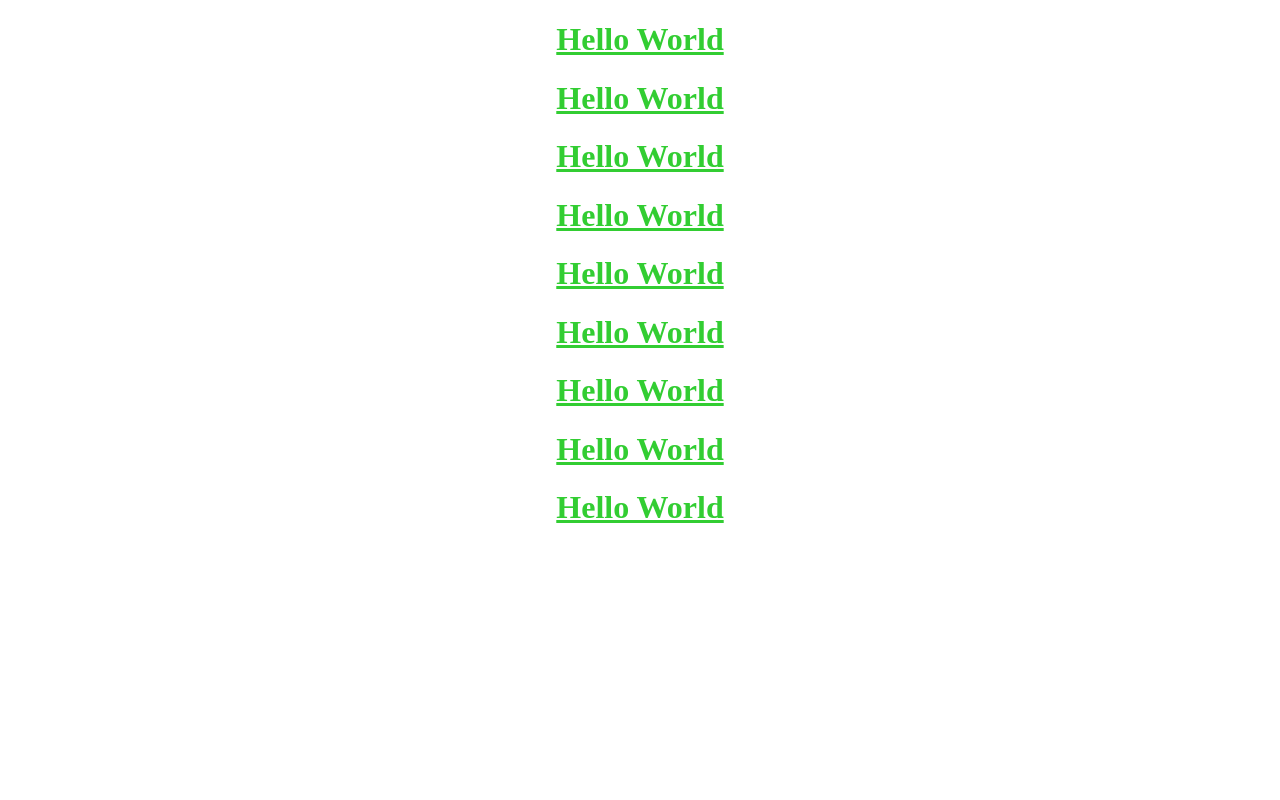
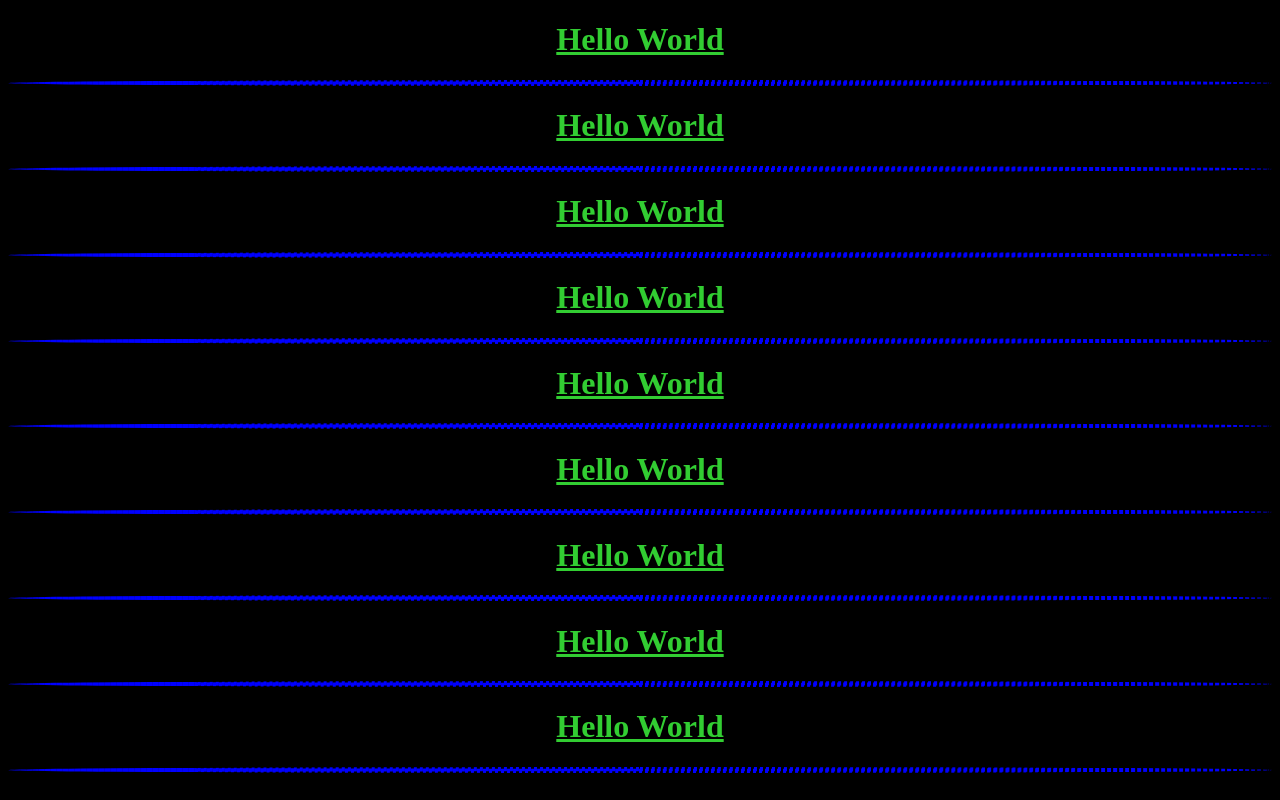
Before and after one commit to HippErger/improved-enigma, a plain HTML site: page index.html in a window 1280 px wide. Drawn offline with Linux system fonts and the light colour scheme.

Commit message:
added blue hrs

```diff
--- a/index.html
+++ b/index.html
@@ -9,13 +9,22 @@
 </head>
 <body>
     <h1>Hello World</h1>
+    <hr>
     <h1>Hello World</h1>
+    <hr>
     <h1>Hello World</h1>
+    <hr>
     <h1>Hello World</h1>
+    <hr>
     <h1>Hello World</h1>
+    <hr>
     <h1>Hello World</h1>
+    <hr>
     <h1>Hello World</h1>
+    <hr>
     <h1>Hello World</h1>
+    <hr>
     <h1>Hello World</h1>
+    <hr>
 </body>
 </html>
--- a/styles.css
+++ b/styles.css
@@ -4,4 +4,11 @@ h1 {
     color: limegreen;
 }
 
-/* git push */
+hr {
+    border: blue dotted 3px;
+    border-radius: 100%;
+}
+
+body {
+    background-color: black;
+}
```
